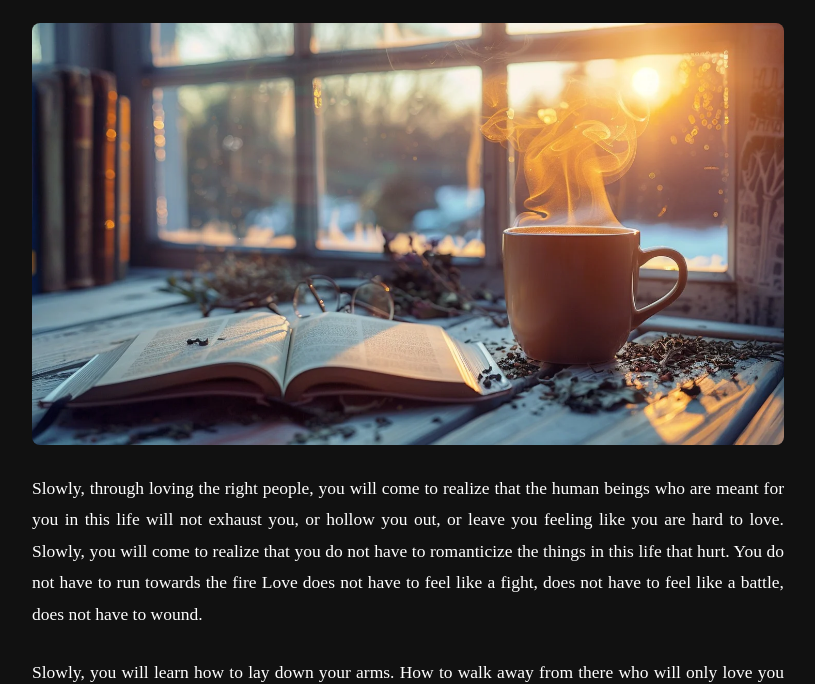
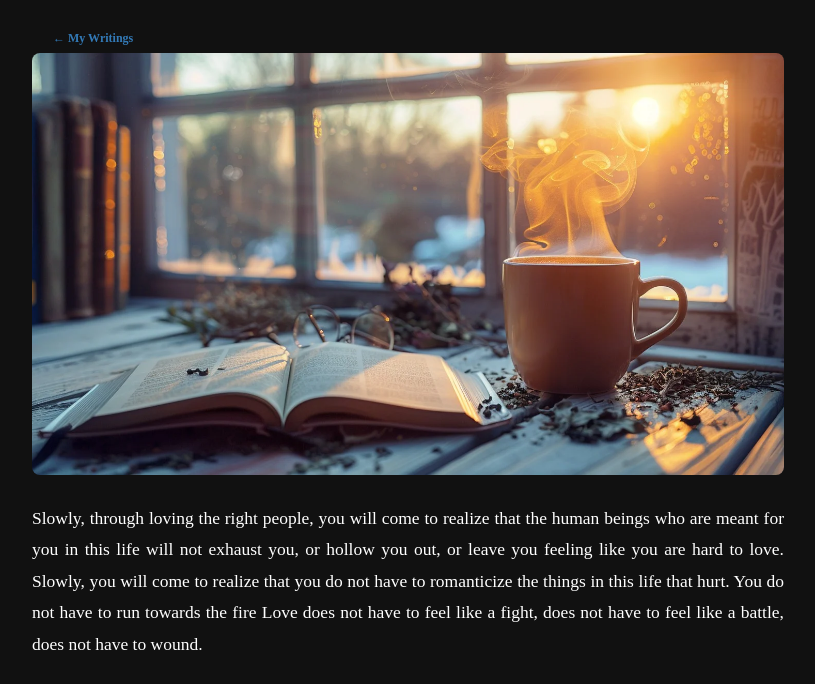
Before and after one commit to BrijeshValsaraj/Portfolio, a plain HTML site: page article5.html in a window 1280 px wide. Shown: the part 176-860 px from the top of the page, without its empty margins (232-1047 px from the left). Drawn offline with Linux system fonts and the light colour scheme.

Commit message:
article5.html

```diff
--- a/article5.html
+++ b/article5.html
@@ -45,7 +45,12 @@
   <div class="container" style="margin-top: 40px;">
     <article>
       <h1 class="text-center">Home</h1>
-      <p><em>Brijesh Valsaraj</em></p>
+      <div class="d-flex justify-content-between align-items-center mb-3">
+    <p class="mb-0"><em>Brijesh Valsaraj</em></p>
+    <a href="reservation.html" class="btn btn-outline-light btn-sm" style="font-weight: bold;">
+      &larr; My Writings
+    </a>
+  </div>
       <img src="images/StockCake-Cozy Morning Read_1751662493.jpg" alt="Article Image" class="img-fluid mb-3">
 
       <p>
```
